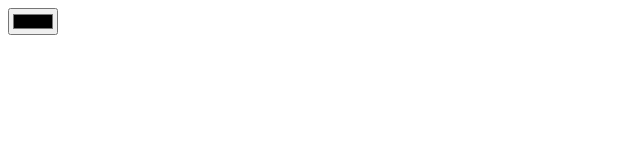
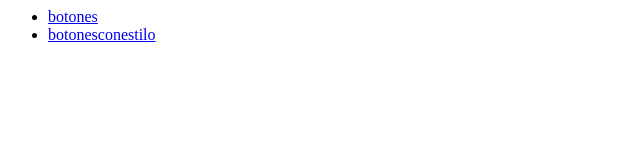
Before and after one commit to toralarmando/clase2_TAP, a plain HTML site: page index.html in a window 1280 px wide. Shown: the whole page, without its empty margins (0-640 px from the left). Drawn offline with Linux system fonts and the light colour scheme.

Commit message:
Update index.html

```diff
--- a/index.html
+++ b/index.html
@@ -1,5 +1,8 @@
 <html>
  <body>
-  <input type="color" name="color" id="color" />
+  <ul>
+   <li><a href="botones.html">botones</a></li>
+   <li><a href="botonesconestilo.html">botonesconestilo</a></li>
+  </ul>
  </body>
 </html>
```
